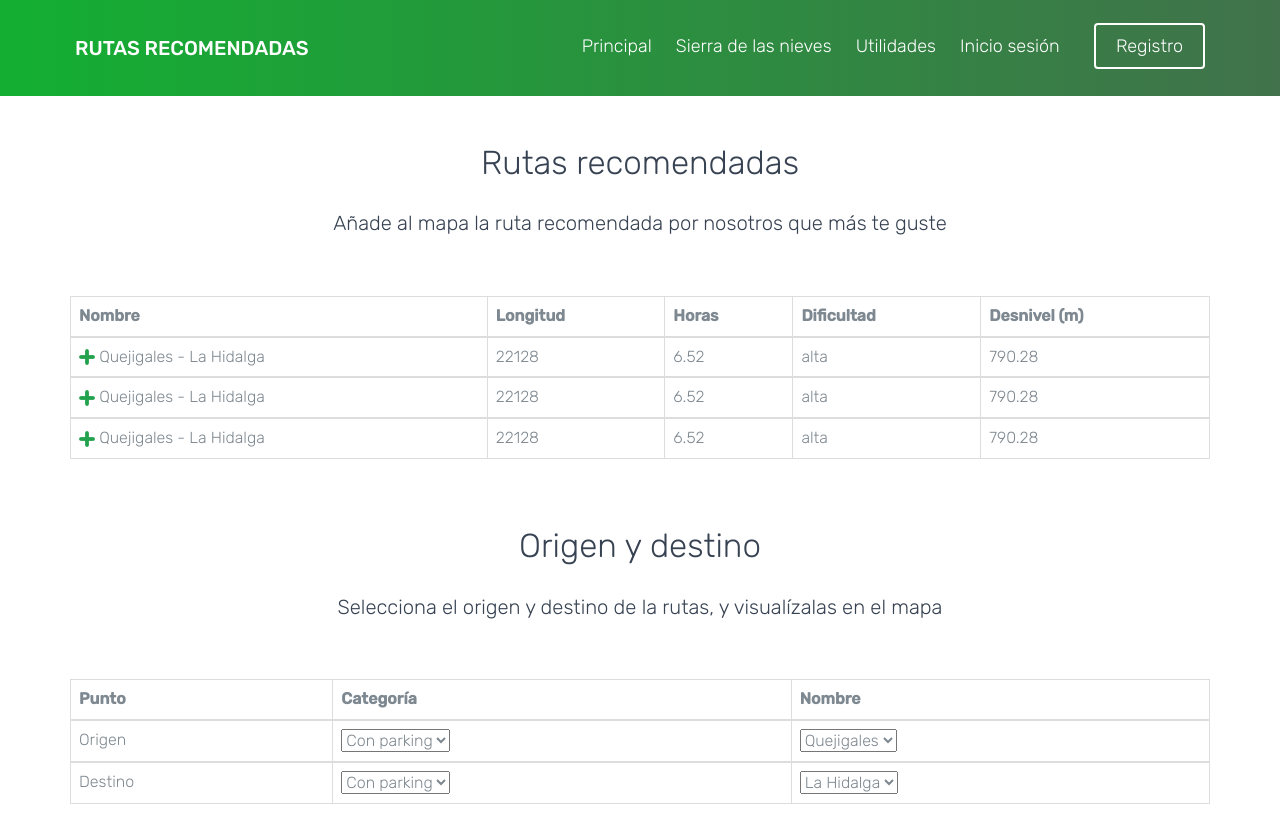
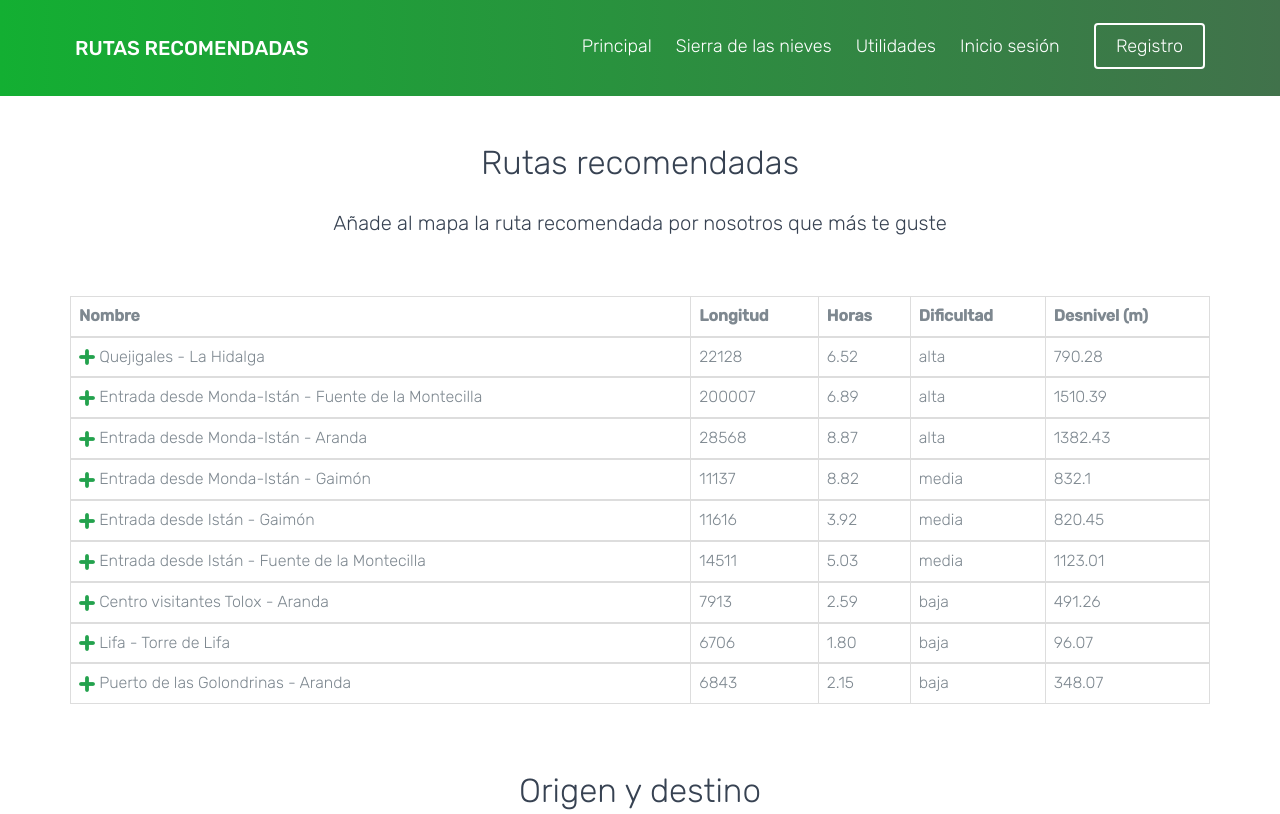
Before and after one commit to pabloarca/recomendadorRutas, a plain HTML site: page rutasRecomendadas.html in a window 1280 px wide. Shown: the top 814 px of the page. Drawn offline with Linux system fonts and the light colour scheme; a script that the page names is missing; files whose address does not match are found by name.

Commit message:
Update rutasRecomendadas.html

```diff
--- a/rutasRecomendadas.html
+++ b/rutasRecomendadas.html
@@ -56,7 +56,7 @@
   </header>
 
 
- <!-- MAPA-->
+<!-- MAPA-->
 <section id="mapa" class="fh5co-map" data-section="home" data-stellar-background-ratio="0.5">
 		<div class="gradient"></div>
 		<div class="container">
@@ -121,20 +121,20 @@
       <tr>
         <td>
 	   <img src="img/add.png" width="16" height="16">
-	   Quejigales - La Hidalga
+	   Entrada desde Monda-Istán - Fuente de la Montecilla
           </td>
         <td>
-		22128
+		200007
 		</td>
 
 	 <td>
-		6.52
+		6.89
 	 </td>
 	 <td>
 		alta
 	 </td>
      <td>
-		790.28
+		1510.39
 	 </td>
 
       </tr>
@@ -144,27 +144,168 @@
       <tr>
         <td>
 	   <img src="img/add.png" width="16" height="16">
-	   Quejigales - La Hidalga
+	   Entrada desde Monda-Istán - Aranda
           </td>
         <td>
-		22128
+		28568
 		</td>
 
 	 <td>
-		6.52
+		8.87
 	 </td>
 	 <td>
 		alta
 	 </td>
      <td>
-		790.28
+		1382.43
 	 </td>
 
       </tr>
 
     </tbody>
 
+    <tbody>
+      <tr>
+        <td>
+	   <img src="img/add.png" width="16" height="16">
+	   Entrada desde Monda-Istán - Gaimón
+          </td>
+        <td>
+		11137
+		</td>
 
+	 <td>
+		8.82
+	 </td>
+	 <td>
+		media
+	 </td>
+     <td>
+		832.1
+	 </td>
+
+      </tr>
+
+    </tbody>
+    <tbody>
+      <tr>
+        <td>
+	   <img src="img/add.png" width="16" height="16">
+	   Entrada desde Istán - Gaimón
+          </td>
+        <td>
+		11616
+		</td>
+
+	 <td>
+		3.92
+	 </td>
+	 <td>
+		media
+	 </td>
+     <td>
+		820.45
+	 </td>
+
+      </tr>
+
+    </tbody>
+
+    <tbody>
+      <tr>
+        <td>
+	   <img src="img/add.png" width="16" height="16">
+	   Entrada desde Istán - Fuente de la Montecilla
+          </td>
+        <td>
+		14511
+		</td>
+
+	 <td>
+		5.03
+	 </td>
+	 <td>
+		media
+	 </td>
+     <td>
+		1123.01
+	 </td>
+
+      </tr>
+
+    </tbody>
+
+    <tbody>
+      <tr>
+        <td>
+	   <img src="img/add.png" width="16" height="16">
+	   Centro visitantes Tolox - Aranda
+          </td>
+        <td>
+		7913
+		</td>
+
+	 <td>
+		2.59
+	 </td>
+	 <td>
+	       baja
+	 </td>
+     <td>
+		491.26
+	 </td>
+
+      </tr>
+
+    </tbody>
+
+    <tbody>
+      <tr>
+        <td>
+	   <img src="img/add.png" width="16" height="16">
+	   Lifa - Torre de Lifa
+          </td>
+        <td>
+	       6706
+		</td>
+
+	 <td>
+		1.80
+	 </td>
+	 <td>
+		baja
+	 </td>
+     <td>
+		96.07
+	 </td>
+
+      </tr>
+
+    </tbody>
+
+    <tbody>
+      <tr>
+        <td>
+	   <img src="img/add.png" width="16" height="16">
+	   Puerto de las Golondrinas - Aranda
+          </td>
+        <td>
+	       6843
+		</td>
+
+	 <td>
+		2.15
+	 </td>
+	 <td>
+		baja
+	 </td>
+     <td>
+		348.07
+	 </td>
+
+      </tr>
+
+    </tbody>
   </table>
  </div>
 </div>
```
